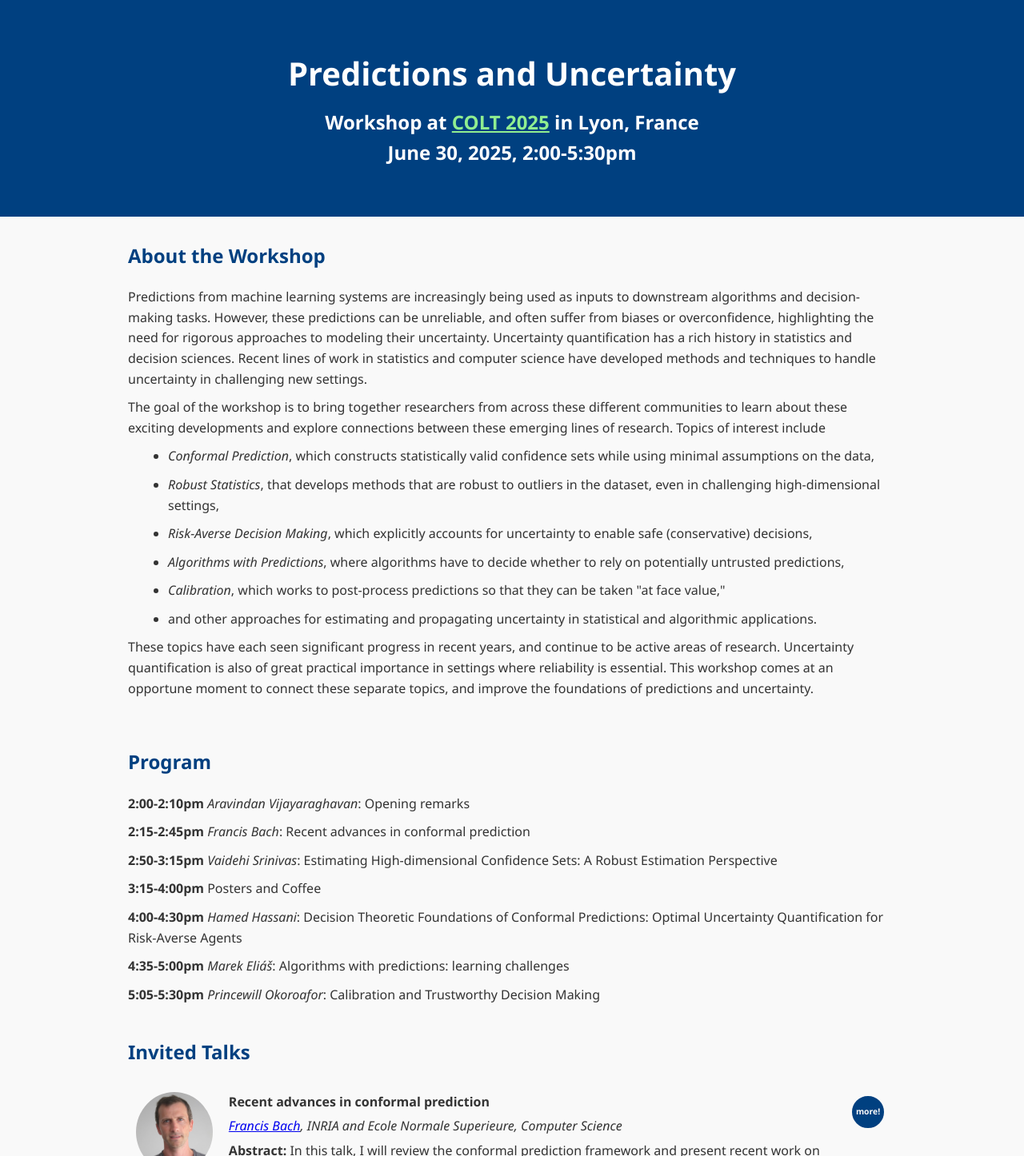
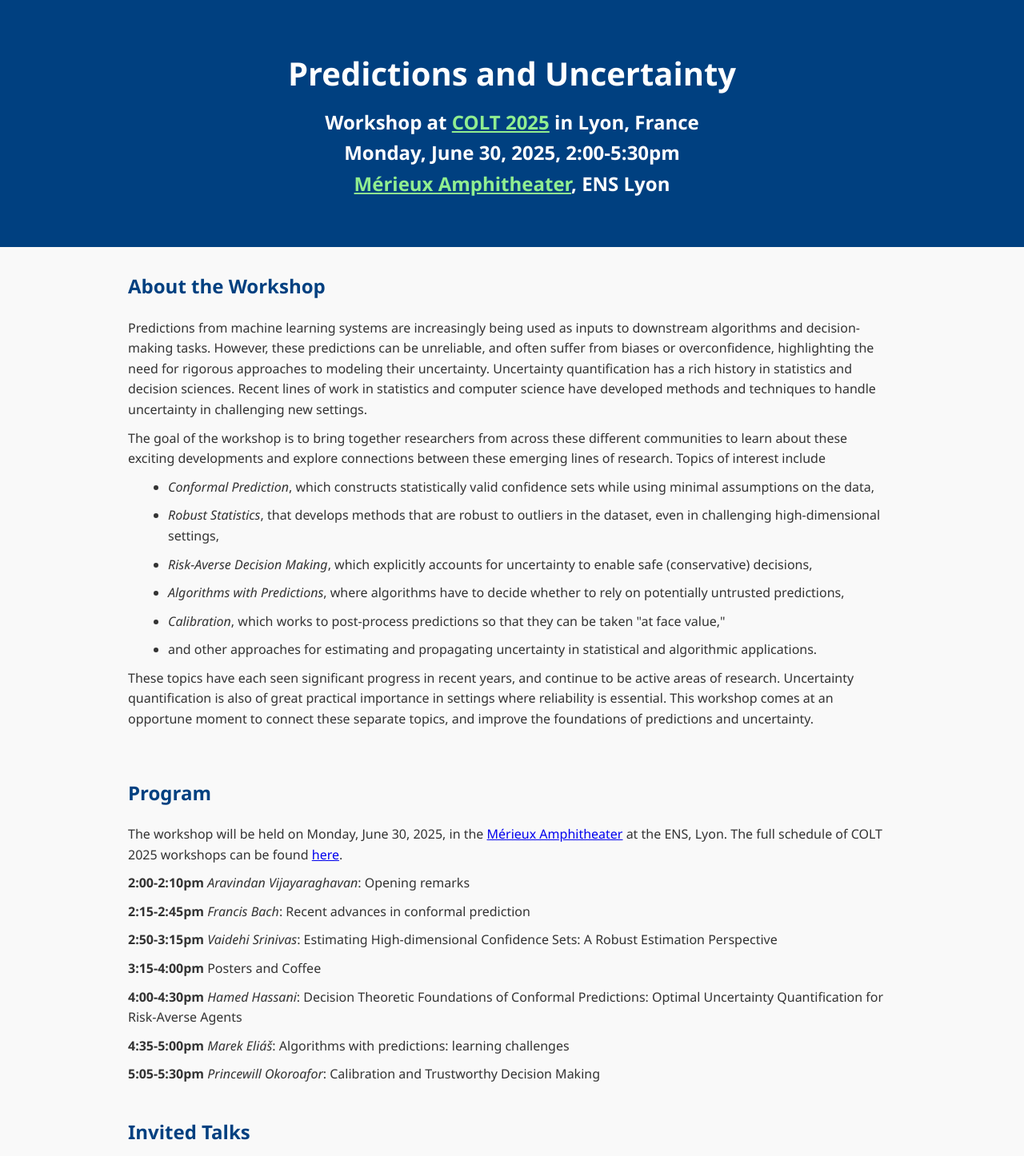
Before and after one commit to vaidehi8913/predictions-and-uncertainty-colt25, a React (Create React App) app: page / in a window 1280 px wide. Shown: the top 1446 px of the page at 80% size. Built offline with nearby package versions, Linux system fonts and the light colour scheme.

Commit message:
location

```diff
--- a/src/PredictionsAndUncertainty.js
+++ b/src/PredictionsAndUncertainty.js
@@ -304,7 +304,8 @@ class PredictionsAndUncertainty extends Component {
                 <div class="container">
                 <h1>Predictions and Uncertainty</h1>
                 <h2>Workshop at <a href="https://learningtheory.org/colt2025/" style={{color: "lightgreen"}}>COLT 2025</a> in Lyon, France</h2>
-                <h2>June 30, 2025, 2:00-5:30pm</h2>
+                <h2>Monday, June 30, 2025, 2:00-5:30pm</h2>
+                <h2><a href="https://colt2025.univ-lyon1.fr/en/pages/colt-2025-venue" style={{color: "lightgreen"}}>Mérieux Amphitheater</a>, ENS Lyon</h2>
                 </div>
             </header>
 
@@ -359,6 +360,9 @@ class PredictionsAndUncertainty extends Component {
                 <section class="program">
                 <div class="container">
                     <h2>Program</h2>
+
+                    <p>The workshop will be held on Monday, June 30, 2025, in the <a href="https://colt2025.univ-lyon1.fr/en/pages/colt-2025-venue">Mérieux Amphitheater</a> at the
+                    ENS, Lyon.  The full schedule of COLT 2025 workshops can be found <a href="https://learningtheory.org/colt2025/schedule.html?Mon%20Jun%2030%202025">here</a>.</p>
 
                     <p><b>2:00-2:10pm</b> <i>Aravindan Vijayaraghavan</i>: Opening remarks</p>
                     <p><b>2:15-2:45pm</b> <i>Francis Bach</i>: Recent advances in conformal prediction </p>
```
